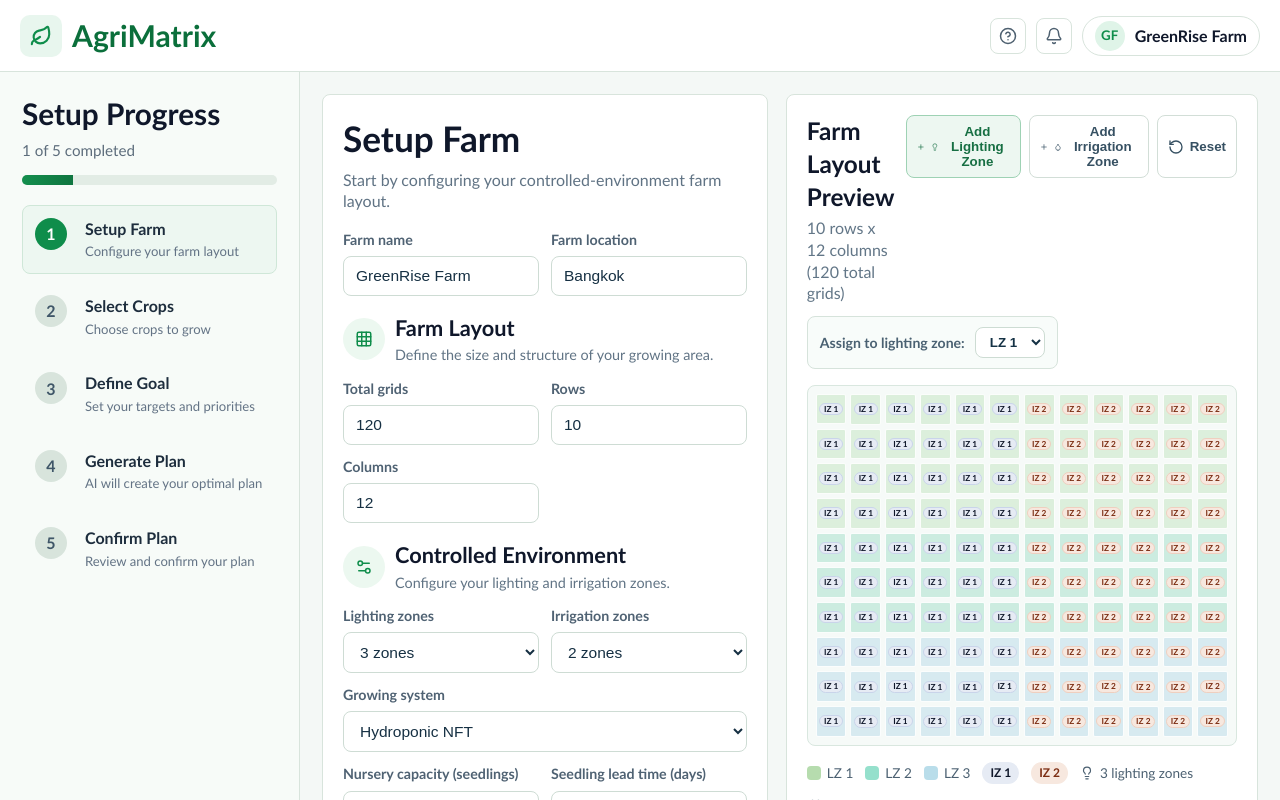
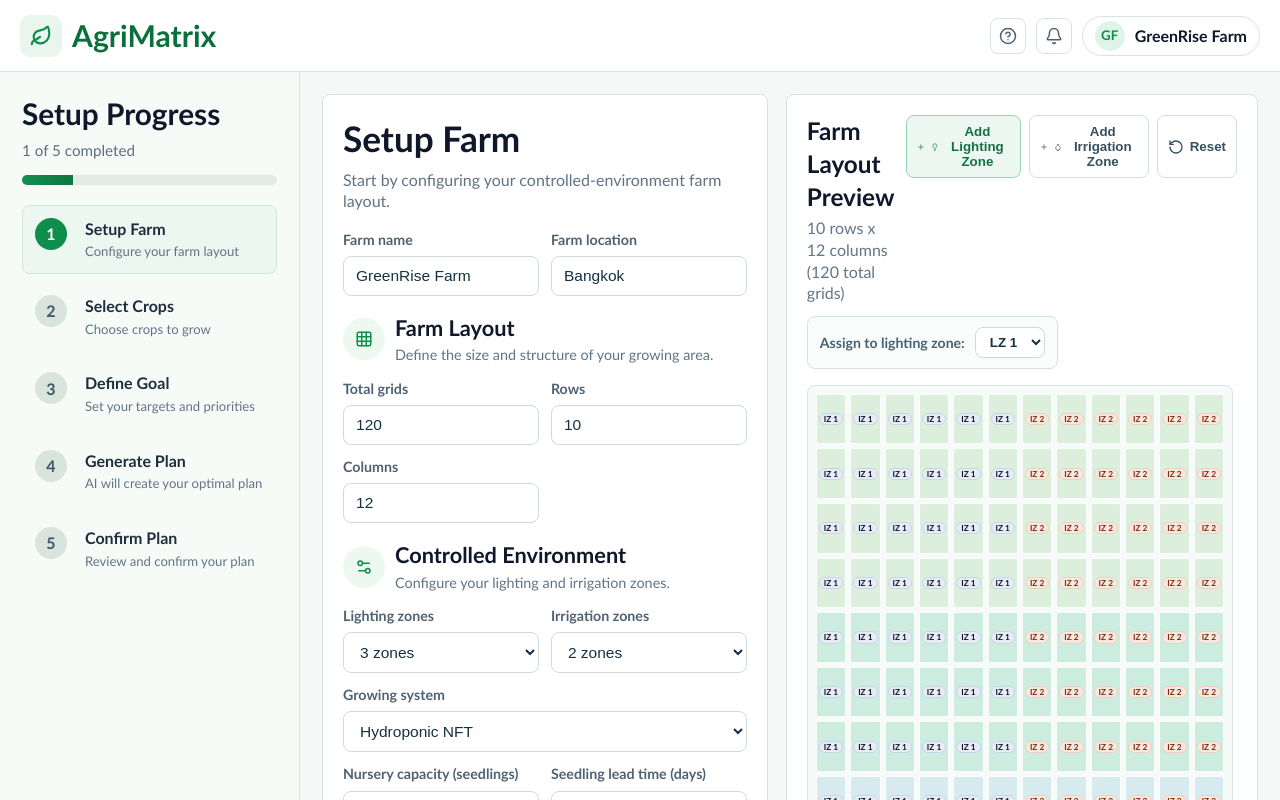
Before and after one commit to KaimodZoda/Smart-Farm, a React (Vite) app in the folder growplan-web/: page / in a window 1280 px wide. Both pictures are taken after a click on the button "For Employer". Shown: the top 800 px of the page. Built offline with nearby package versions, Linux system fonts and the light colour scheme.

Commit message:
Stabilize setup farm grid preview size and fluid canvas scaling

```diff
--- a/growplan-web/src/App.css
+++ b/growplan-web/src/App.css
@@ -727,18 +727,33 @@
 
 .farm-grid-preview {
   margin-top: 16px;
+  width: calc(100% - 4px);
+  max-width: none;
+  height: 560px;
+  min-height: 0;
   padding: 8px;
   border-radius: 8px;
   background: #f6faf8;
   border: 1px solid #d9e7df;
+  display: grid;
+  place-items: center;
+  position: relative;
+  box-sizing: border-box;
+  overflow: hidden;
+}
+
+.farm-grid-canvas {
+  width: 100%;
+  height: 100%;
   display: grid;
   gap: 4px;
   position: relative;
   user-select: none;
+  min-width: 0;
+  min-height: 0;
 }
 
 .grid-cell {
-  aspect-ratio: 1;
   border-radius: 2px;
   border: 1px solid rgba(255, 255, 255, 0.9);
   cursor: crosshair;
@@ -747,6 +762,8 @@
   overflow: hidden;
   display: grid;
   place-items: center;
+  min-width: 0;
+  min-height: 0;
 }
 
 .grid-cell.zone-1 {
@@ -3467,6 +3484,11 @@
     padding: 14px;
   }
 
+  .farm-grid-preview {
+    height: 420px;
+    width: 100%;
+  }
+
   .field-grid.two-columns {
     grid-template-columns: 1fr;
   }
--- a/growplan-web/src/pages/SetupFarmPage.tsx
+++ b/growplan-web/src/pages/SetupFarmPage.tsx
@@ -416,8 +416,14 @@ export function SetupFarmPage({ initialData, onBackToWelcome, onContinue }: Setu
 
             <div
               className="farm-grid-preview"
-              style={{ gridTemplateColumns: `repeat(${columns}, minmax(0, 1fr))` }}
               onPointerUp={finalizeDrag}
+            >
+              <div
+                className="farm-grid-canvas"
+                style={{
+                  gridTemplateColumns: `repeat(${columns}, minmax(0, 1fr))`,
+                  gridTemplateRows: `repeat(${rows}, minmax(0, 1fr))`,
+                }}
               >
                 {Array.from({ length: totalGrids }, (_, idx) => (
                   <span
@@ -443,6 +449,7 @@ export function SetupFarmPage({ initialData, onBackToWelcome, onContinue }: Setu
                     }}
                   ></span>
                 ) : null}
+              </div>
             </div>
 
             <footer className="preview-footer">
```
Lines whose indentation alone changed are shown as unchanged.
